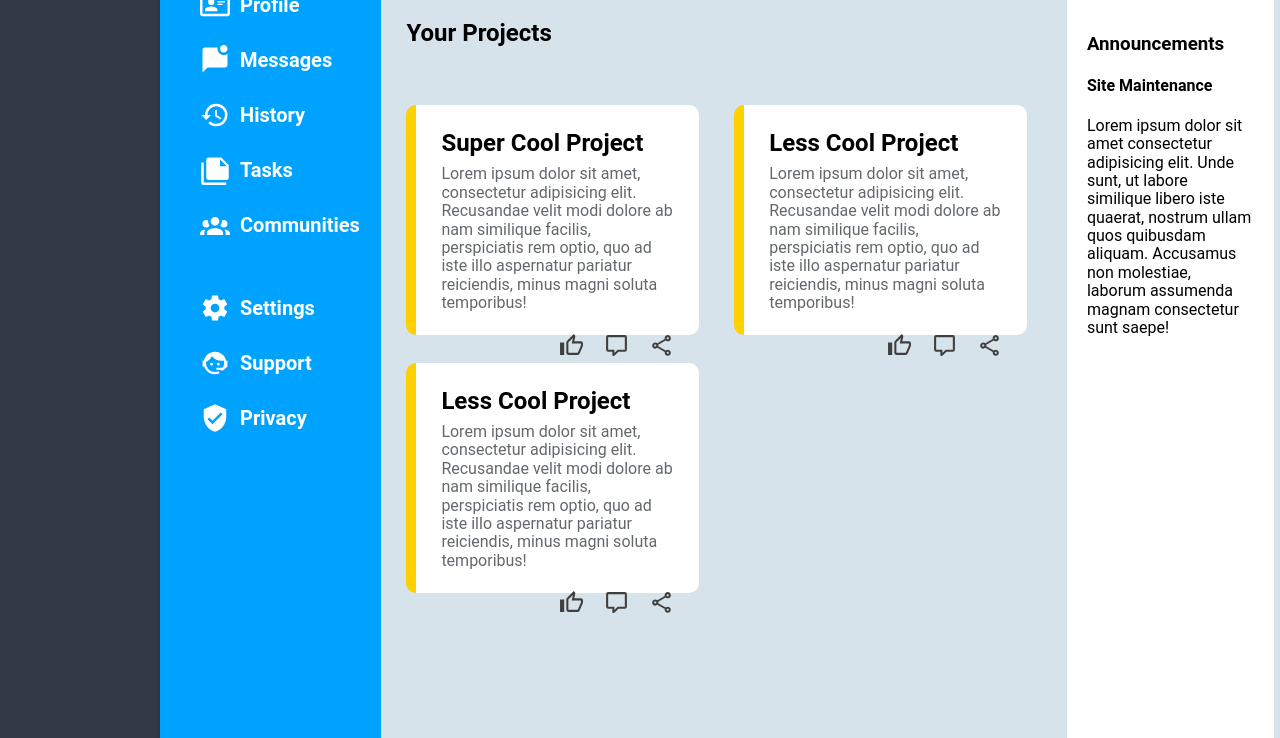
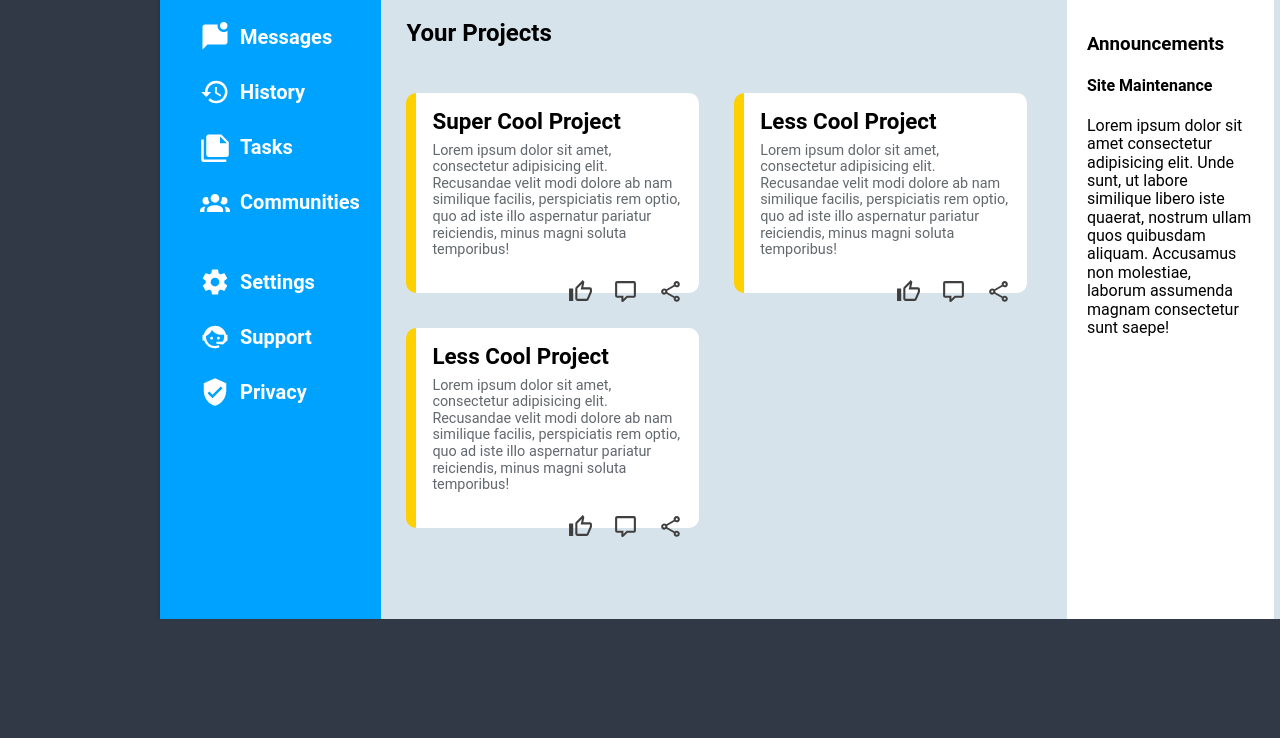
Before and after one commit to Nxlq/admin-dashboard, a plain HTML site: page index.html in a window 1280 px wide. Shown: the part 211-949 px from the top of the page. After the commit the page ends 830 px from the top, so only its background shows below. Drawn offline with Linux system fonts and the light colour scheme.

Commit message:
add dynamic font-size to the cards in the main grid

```diff
--- a/styles.css
+++ b/styles.css
@@ -353,6 +353,7 @@ template {
   font-family: Roboto, system-ui, -apple-system, BlinkMacSystemFont, "Segoe UI",
     Oxygen, Ubuntu, Cantarell, "Open Sans", "Helvetica Neue", sans-serif;
   --header-font-weight: bold;
+  --card-h3-font-size: calc(1vh + 0.9rem);
   --search-bar-color: rgb(215, 227, 235);
   --dash-board-bg-color: rgb(0, 162, 255);
 }
@@ -534,9 +535,9 @@ h2 {
 
 .card {
   background-color: white;
-  height: clamp(180px, 20%, 40%);
-  width: clamp(300px, 87%, 1fr);
-  padding: 25px;
+  /* height: clamp(180px, 20%, 40%); */
+  /* width: clamp(300px, 87%, 1fr); */
+  padding: max(2vh, 1rem);
   border-left: solid 10px rgb(255, 208, 0);
   border-radius: 10px;
   display: grid;
@@ -565,7 +566,12 @@ h2 {
   margin: 0px;
 }
 
+.card h3 {
+  font-size: var(--card-h3-font-size);
+}
+
 .card p {
+  font-size: calc(1vh + 0.4rem);
   margin-top: 8px;
   color: rgb(99, 104, 109);
 }
```
